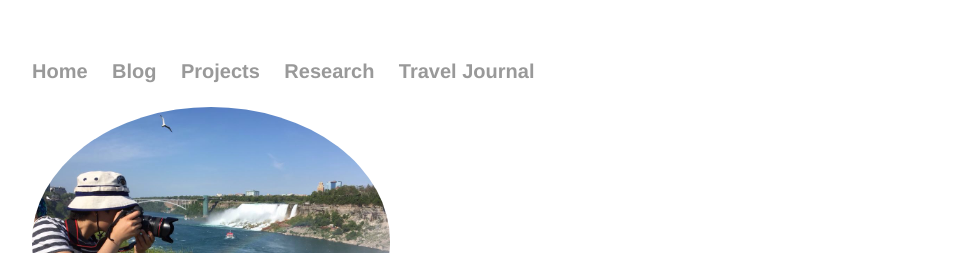
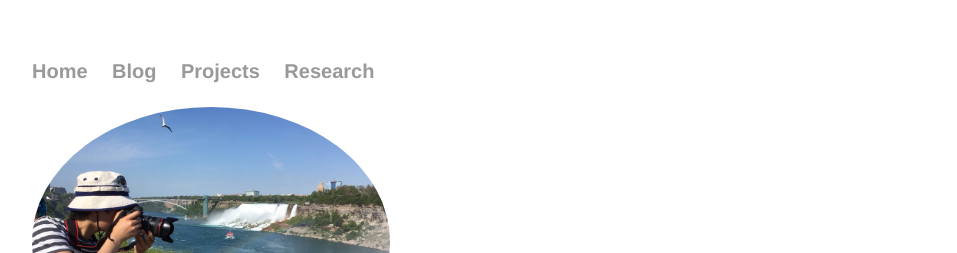
Before and after one commit to astro313/astro313.github.io, a Jekyll site: the page built from index.html, in a window 1280 px wide. Shown: the top 253 px of the page, without its empty margins (160-1117 px from the left). Built offline with Jekyll 4.4.1, drawn with Linux system fonts in a browser that asks for light colours; nearby versions of some CDN libraries.

Commit message:
remove travel journal tab

```diff
--- a/_layouts/default.html
+++ b/_layouts/default.html
@@ -10,7 +10,7 @@
 	        	<li><a href="/blog">Blog</a></li>
         		<li><a href="/projects">Projects</a></li>
                 <li><a href="http://astro.cornell.edu/~tleung">Research</a></li>
-        		<li><a href="/travel">Travel Journal</a></li>
+        		<!-- <li><a href="/travel">Travel Journal</a></li> -->
     		</ul>
 		</nav>
 		<div class="container">
```
